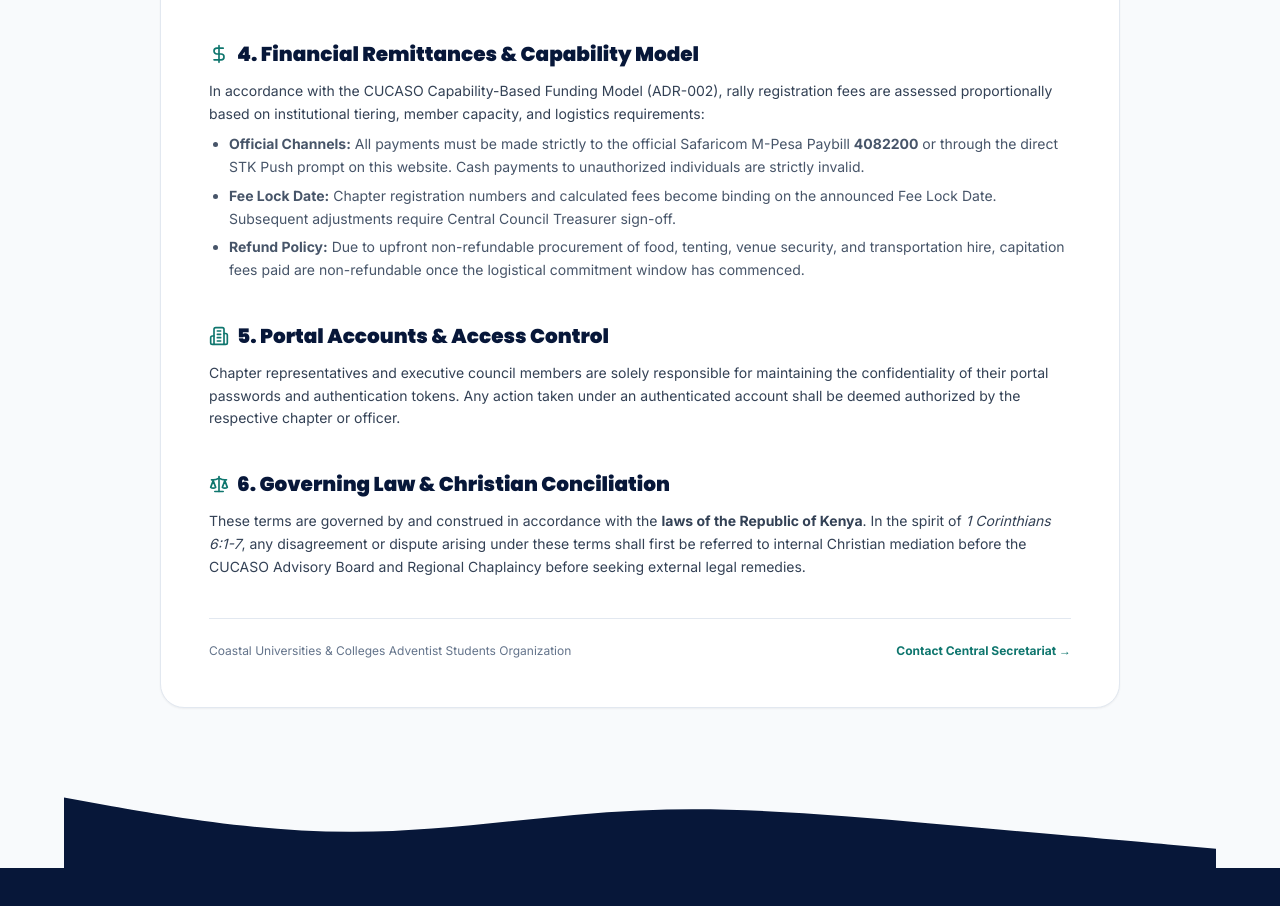
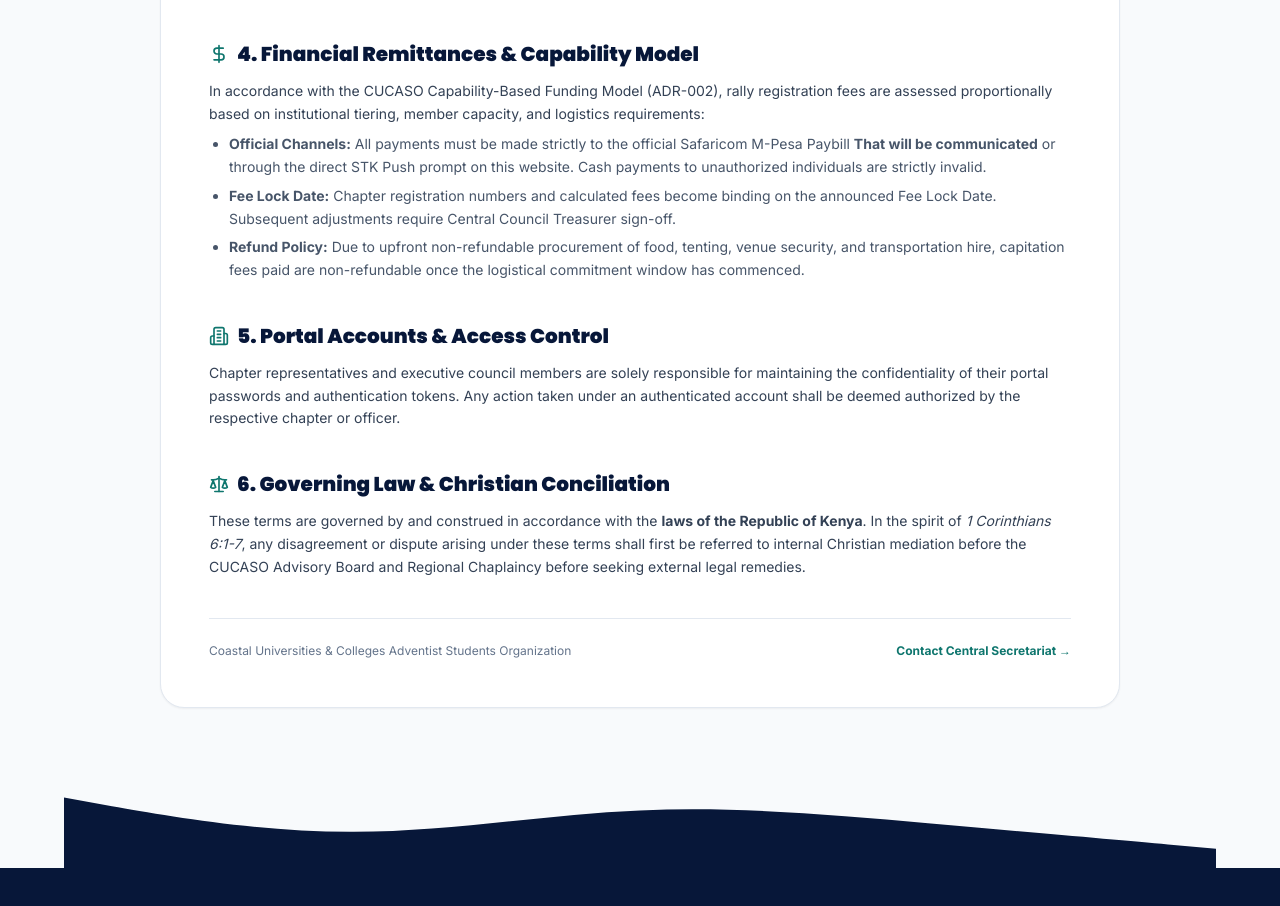
Before and after one commit to bbit046j2024-bot/cucaso, a Next.js app: page /terms in a window 1280 px wide. Shown: the part 1140-2046 px from the top of the page. Built offline with nearby package versions, Linux system fonts and the light colour scheme.

Commit message:
few changes terms and conditions removed the wrong paybill

```diff
--- a/src/app/terms/page.tsx
+++ b/src/app/terms/page.tsx
@@ -118,7 +118,7 @@ export default function TermsAndConditionsPage() {
                   In accordance with the CUCASO Capability-Based Funding Model (ADR-002), rally registration fees are assessed proportionally based on institutional tiering, member capacity, and logistics requirements:
                 </p>
                 <ul className="list-disc pl-5 mt-2 space-y-1.5 text-slate-600">
-                  <li><strong>Official Channels:</strong> All payments must be made strictly to the official Safaricom M-Pesa Paybill <strong>4082200</strong> or through the direct STK Push prompt on this website. Cash payments to unauthorized individuals are strictly invalid.</li>
+                  <li><strong>Official Channels:</strong> All payments must be made strictly to the official Safaricom M-Pesa Paybill <strong>That will be communicated</strong> or through the direct STK Push prompt on this website. Cash payments to unauthorized individuals are strictly invalid.</li>
                   <li><strong>Fee Lock Date:</strong> Chapter registration numbers and calculated fees become binding on the announced Fee Lock Date. Subsequent adjustments require Central Council Treasurer sign-off.</li>
                   <li><strong>Refund Policy:</strong> Due to upfront non-refundable procurement of food, tenting, venue security, and transportation hire, capitation fees paid are non-refundable once the logistical commitment window has commenced.</li>
                 </ul>
```
